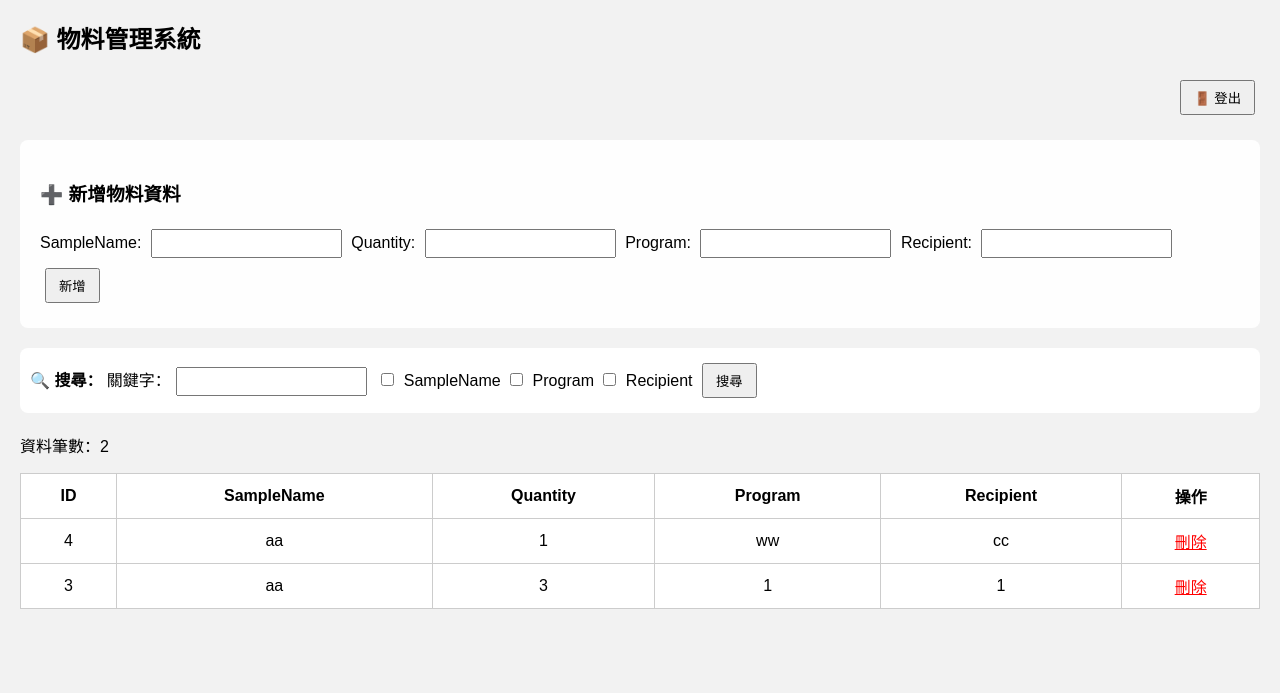
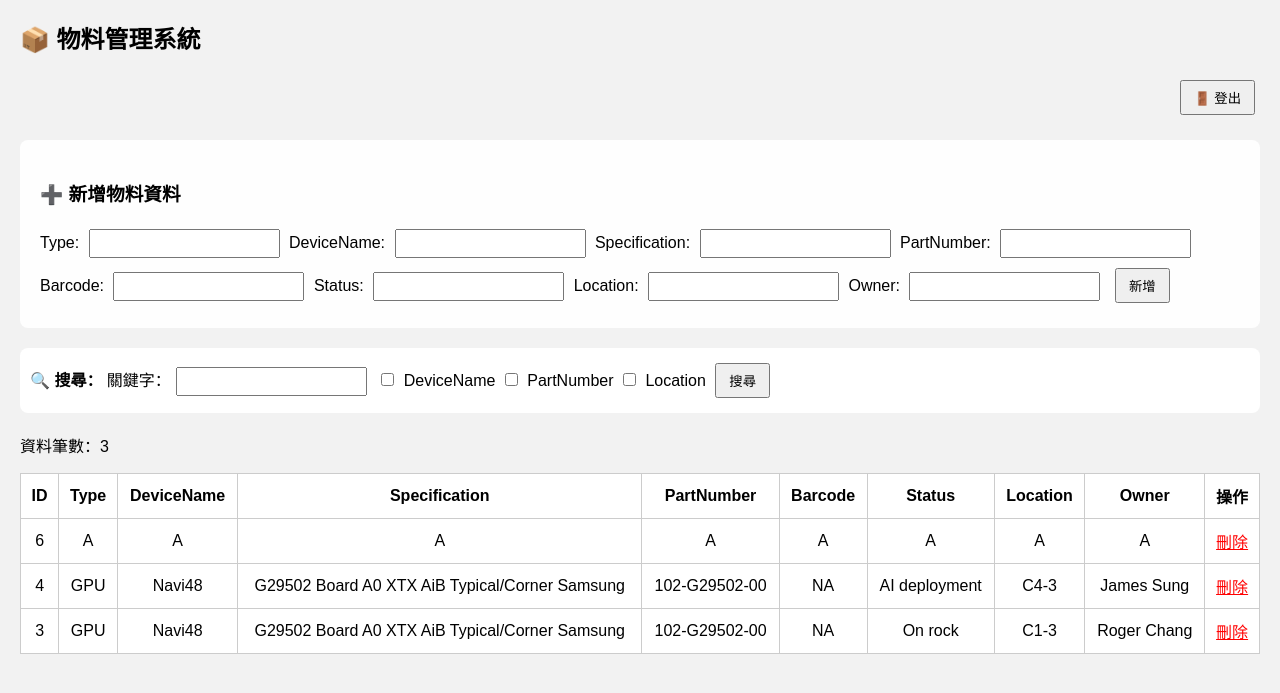
Before and after one commit to itismykey/materials, a PHP site: page /index.php in a window 1280 px wide. Shown: the top 693 px of the page. Run offline with PHP 8.4, Linux system fonts and the light colour scheme; the visitor is signed in with stand-in values (Sample User, id 1); data comes from the database, SQL or seed files in the repository.

Commit message:
Update raw data format

```diff
--- a/index.php
+++ b/index.php
@@ -26,8 +26,8 @@ if (isset($_POST['login_user'], $_POST['login_pass']) &&
 $admin_mode = isset($_SESSION['admin']) && $_SESSION['admin'] === true;
 
 if ($admin_mode && isset($_POST['add'])) {
-    $stmt = $mysqli->prepare("INSERT INTO materials (SampleName, Quantity, Program, Recipient) VALUES (?, ?, ?, ?)");
-    $stmt->bind_param("siss", $_POST['SampleName'], $_POST['Quantity'], $_POST['Program'], $_POST['Recipient']);
+    $stmt = $mysqli->prepare("INSERT INTO materials (Type, DeviceName, Specification, PartNumber, Barcode, Status, Location, Owner) VALUES (?, ?, ?, ?, ?, ?, ?, ?)");
+    $stmt->bind_param("ssssssss", $_POST['Type'], $_POST['DeviceName'], $_POST['Specification'], $_POST['PartNumber'], $_POST['Barcode'], $_POST['Status'], $_POST['Location'], $_POST['Owner']);
     $stmt->execute();
 }
 
@@ -37,19 +37,18 @@ if ($admin_mode && isset($_GET['delete'])) {
     $stmt->execute();
 }
 
-// 搜尋處理
 $where = array();
 $values = array();
 $types = '';
 
 if (isset($_GET['search']) && isset($_GET['keyword']) && trim($_GET['keyword']) !== '') {
     $keyword = '%' . trim($_GET['keyword']) . '%';
-    $fields = array('SampleName', 'Program', 'Recipient');
+    $fields = array('DeviceName', 'PartNumber', 'Location');
 
     foreach ($fields as $field) {
         if (isset($_GET['field_' . $field])) {
             $where[] = $field . " LIKE ?";
-            $values[] = &$keyword;  // 用&來引用變數
+            $values[] = &$keyword;
             $types .= 's';
         }
     }
@@ -63,13 +62,11 @@ $query .= " ORDER BY id DESC";
 
 $stmt = $mysqli->prepare($query);
 if (count($values) > 0) {
-    // 使用call_user_func_array來綁定參數
     call_user_func_array(array($stmt, 'bind_param'), array_merge(array($types), $values));
 }
 
 $stmt->execute();
 
-// 確保$stmt是有效對象
 if ($stmt) {
     $result = $stmt->get_result();
     $data = array();
@@ -80,7 +77,6 @@ if ($stmt) {
 } else {
     die('SQL執行錯誤');
 }
-
 ?>
 
 <!DOCTYPE html>
@@ -132,21 +128,24 @@ if ($stmt) {
 <?php if ($admin_mode): ?>
 <form method="post" class="admin-form">
     <h3>➕ 新增物料資料</h3>
-    SampleName: <input name="SampleName" required />
-    Quantity: <input name="Quantity" type="number" required />
-    Program: <input name="Program" required />
-    Recipient: <input name="Recipient" required />
+    Type: <input name="Type" required />
+    DeviceName: <input name="DeviceName" required />
+    Specification: <input name="Specification" required />
+    PartNumber: <input name="PartNumber" required />
+    Barcode: <input name="Barcode" required />
+    Status: <input name="Status" required />
+    Location: <input name="Location" required />
+    Owner: <input name="Owner" required />
     <button name="add" class="btn">新增</button>
 </form>
 <?php endif; ?>
 
-<!-- 🔍 搜尋功能 -->
 <form method="get" class="search-box">
     <strong>🔍 搜尋：</strong>
     關鍵字：<input type="text" name="keyword" value="<?php echo isset($_GET['keyword']) ? htmlspecialchars($_GET['keyword']) : ''; ?>" />
-    <label><input type="checkbox" name="field_SampleName" <?php if (isset($_GET['field_SampleName'])) echo 'checked'; ?>> SampleName</label>
-    <label><input type="checkbox" name="field_Program" <?php if (isset($_GET['field_Program'])) echo 'checked'; ?>> Program</label>
-    <label><input type="checkbox" name="field_Recipient" <?php if (isset($_GET['field_Recipient'])) echo 'checked'; ?>> Recipient</label>
+    <label><input type="checkbox" name="field_DeviceName" <?php if (isset($_GET['field_DeviceName'])) echo 'checked'; ?>> DeviceName</label>
+    <label><input type="checkbox" name="field_PartNumber" <?php if (isset($_GET['field_PartNumber'])) echo 'checked'; ?>> PartNumber</label>
+    <label><input type="checkbox" name="field_Location" <?php if (isset($_GET['field_Location'])) echo 'checked'; ?>> Location</label>
     <button class="btn" name="search">搜尋</button>
 </form>
 
@@ -155,31 +154,34 @@ if ($stmt) {
 <table>
     <tr>
         <th>ID</th>
-        <th>SampleName</th>
-        <th>Quantity</th>
-        <th>Program</th>
-        <th>Recipient</th>
+        <th>Type</th>
+        <th>DeviceName</th>
+        <th>Specification</th>
+        <th>PartNumber</th>
+        <th>Barcode</th>
+        <th>Status</th>
+        <th>Location</th>
+        <th>Owner</th>
         <?php if ($admin_mode): ?><th>操作</th><?php endif; ?>
     </tr>
-    <?php if ($row_count > 0): ?>
     <?php foreach ($data as $row): ?>
         <tr>
             <td><?php echo $row['id']; ?></td>
-                <td><?php echo htmlspecialchars($row['SampleName']); ?></td>
-                <td><?php echo $row['Quantity']; ?></td>
-                <td><?php echo htmlspecialchars($row['Program']); ?></td>
-                <td><?php echo htmlspecialchars($row['Recipient']); ?></td>
+            <td><?php echo htmlspecialchars($row['Type']); ?></td>
+            <td><?php echo htmlspecialchars($row['DeviceName']); ?></td>
+            <td><?php echo htmlspecialchars($row['Specification']); ?></td>
+            <td><?php echo htmlspecialchars($row['PartNumber']); ?></td>
+            <td><?php echo htmlspecialchars($row['Barcode']); ?></td>
+            <td><?php echo htmlspecialchars($row['Status']); ?></td>
+            <td><?php echo htmlspecialchars($row['Location']); ?></td>
+            <td><?php echo htmlspecialchars($row['Owner']); ?></td>
             <?php if ($admin_mode): ?>
                 <td><a href="?delete=<?php echo $row['id']; ?>" class="delete-btn" onclick="return confirm('確定要刪除嗎?')">刪除</a></td>
             <?php endif; ?>
         </tr>
     <?php endforeach; ?>
-    <?php else: ?>
-        <tr><td colspan="<?php echo $admin_mode ? 6 : 5; ?>">查無資料</td></tr>
-    <?php endif; ?>
 </table>
 
-<!-- 登入視窗 -->
 <div id="loginBox" class="login-overlay" style="display:none;">
     <form method="post" class="login-box">
         <h3>🔐 管理登入</h3>
```
Also changed, not shown: materials.sql (+15 -9 lines). Lines whose indentation alone changed are shown as unchanged.
